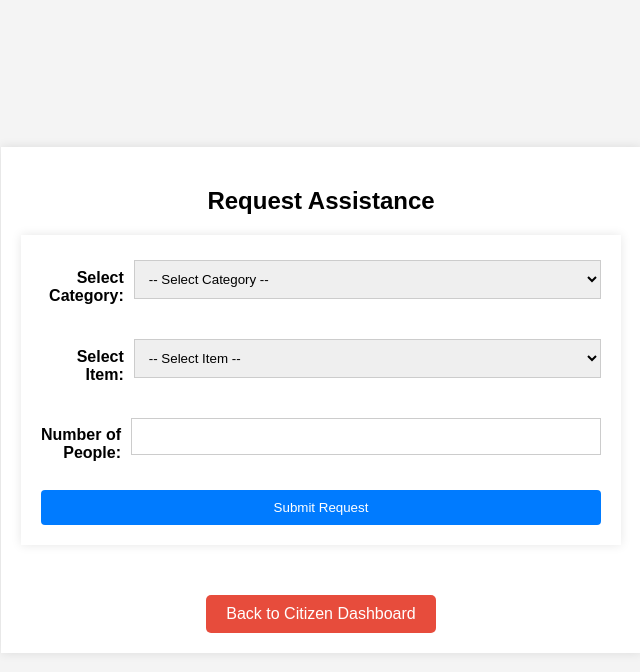
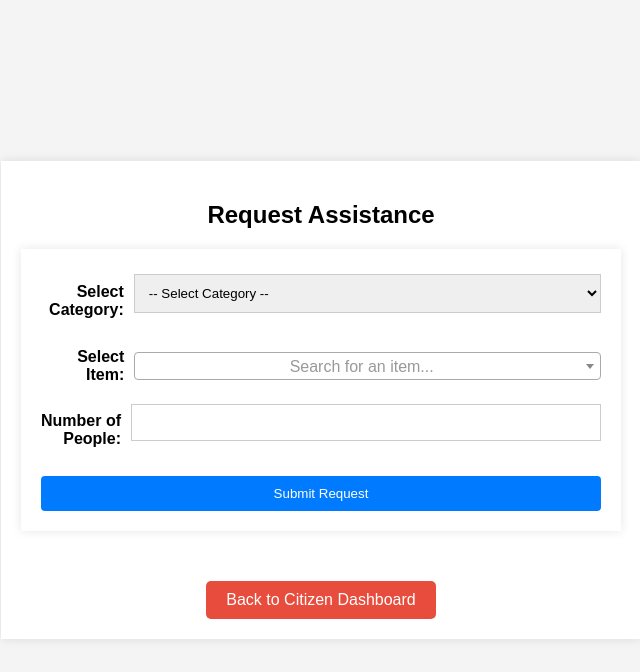
Before and after one commit to Louk4s/Web2024, a PHP site: page /actions/request_assistance.php in a window 1280 px wide. Shown: the top 672 px of the page, without its empty margins (319-959 px from the left). Run offline with PHP 8.4, Linux system fonts and the light colour scheme; the visitor is signed in with stand-in values (Sample User, id 1); data that the repository does not hold is empty; some libraries are stand-ins or nearby versions.

Commit message:
request assistance autocomplete

```diff
--- a/actions/request_assistance.php
+++ b/actions/request_assistance.php
@@ -1,11 +1,11 @@
 <?php
 session_start();
 if (!isset($_SESSION['username']) || $_SESSION['role'] != 'citizen') {
-    header("Location: login.php"); // Adjusted path since it's in the same folder
+    header("Location: login.php");
     exit();
 }
 
-include '../db_connect.php'; // Adjusted path since it's in the same folder
+include '../db_connect.php'; // Ensure the connection file path is correct
 
 // Fetch categories for the dropdown
 $categories_result = $conn->query("SELECT id, category_name FROM categories");
@@ -16,7 +16,7 @@
     }
 }
 
-$conn->close();
+$conn->close(); // Close the connection after fetching categories
 ?>
 
 <!DOCTYPE html>
@@ -67,7 +67,6 @@
             <label for="item_id">Select Item:</label>
             <select name="item_id" id="item_id" class="form-control" style="width: 100%;">
                 <option value="">-- Select Item --</option>
-                <!-- Τα items θα φορτωθούν δυναμικά από την JavaScript -->
             </select>
         </div>
 
@@ -91,5 +90,42 @@
 
 <!-- Reference to external JS file for form behavior -->
 <script src="../scripts/request_assistance.js"></script> <!-- Adjusted path -->
+
+<!-- Initialize Select2 with Autocomplete -->
+<script>
+    $(document).ready(function() {
+        $('#item_id').select2({
+            placeholder: 'Search for an item...',
+            allowClear: true,
+            ajax: {
+                url: '../actions/get_items_by_category.php',
+                dataType: 'json',
+                delay: 250, // Delay to avoid overloading the server with requests
+                data: function (params) {
+                    return {
+                        category_id: $('#category_id').val(), // Send the selected category ID
+                        search: params.term // Send the search term for autocomplete
+                    };
+                },
+                processResults: function (data) {
+                    return {
+                        results: $.map(data, function (item) {
+                            return {
+                                id: item.id,
+                                text: item.name
+                            };
+                        })
+                    };
+                },
+                cache: true
+            }
+        });
+
+        // Reinitialize Select2 when the category changes
+        $('#category_id').change(function() {
+            $('#item_id').val(null).trigger('change'); // Clear item selection when category changes
+        });
+    });
+</script>
 </body>
 </html>
--- a/scripts/request_assistance.js
+++ b/scripts/request_assistance.js
@@ -1,6 +1,6 @@
 document.addEventListener("DOMContentLoaded", function () {
     const categorySelect = document.getElementById('category_id');
-    const itemSelect = document.getElementById('item_id');
+    const itemSelect = $('#item_id'); // Select2 dropdown is initialized as jQuery object
     const peopleCountInput = document.getElementById('people_count');
     const submitButton = document.querySelector('button[type="submit"]');
 
@@ -8,7 +8,7 @@
     // Function to check if all conditions are met
     function checkFormValidity() {
         const selectedCategory = categorySelect.value;
-        const selectedItem = itemSelect.value;
+        const selectedItem = itemSelect.val(); // Use Select2's jQuery method to get the value
         const peopleCount = peopleCountInput.value;
 
         // Enable the submit button only if all conditions are met
```
Also changed, not shown: actions/get_items_by_category.php (+8 -4 lines).
